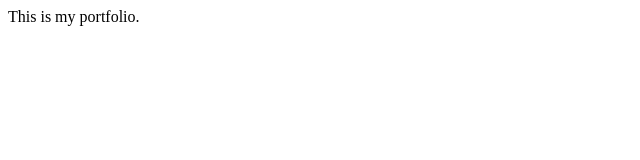
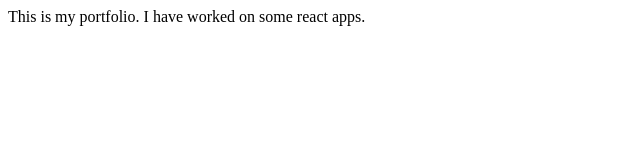
Before and after one commit to Anurag-verma18/student-site, a plain HTML site: page index.html in a window 1280 px wide. Shown: the whole page, without its empty margins (0-640 px from the left). Drawn offline with Linux system fonts and the light colour scheme.

Commit message:
update: details of project

```diff
--- a/index.html
+++ b/index.html
@@ -7,5 +7,6 @@
 </head>
 <body>
     This is my portfolio.
+    I have worked on some react apps.
 </body>
 </html>
```
